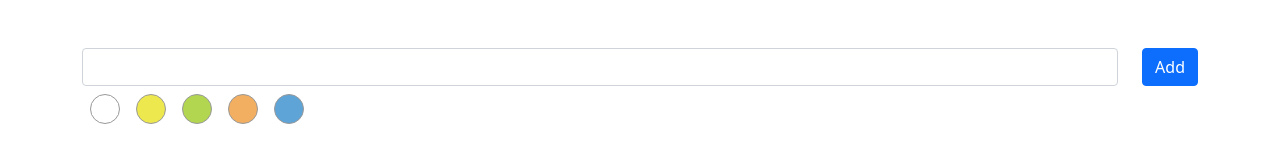
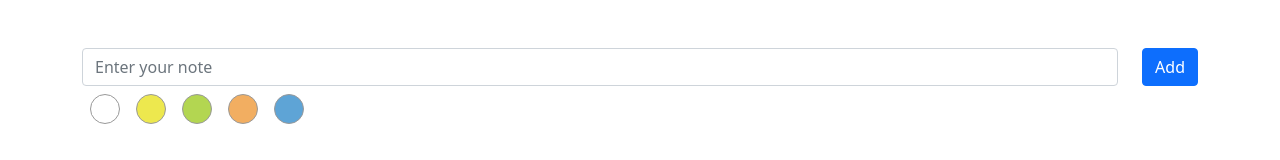
Before and after one commit to Amirhossein-Veysi/note-app, a React (Create React App) app: page / in a window 1280 px wide. Shown: the top 160 px of the page. Built offline with nearby package versions, Linux system fonts and the light colour scheme.

Commit message:
Added placeholder to input

```diff
--- a/src/components/NoteInput/index.jsx
+++ b/src/components/NoteInput/index.jsx
@@ -23,6 +23,7 @@ const NoteInput = () => {
           type="text"
           className="form-control mt-5"
           style={{ background: inpColor }}
+          placeholder="Enter your note"
         />
         <button className="btn btn-primary mt-5 ms-4">Add</button>
       </div>
```
